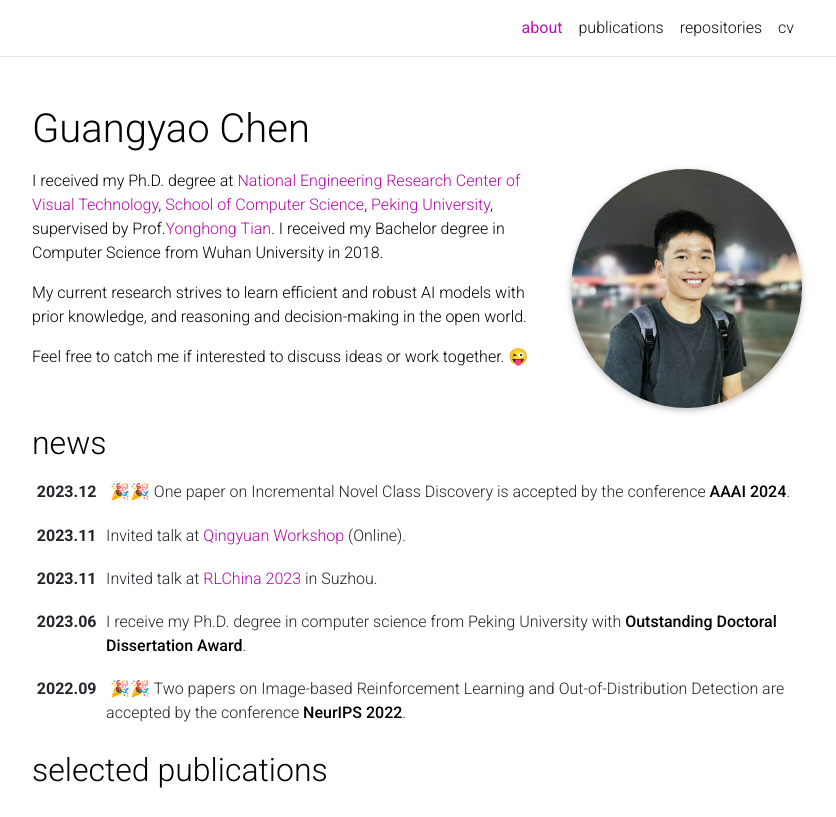
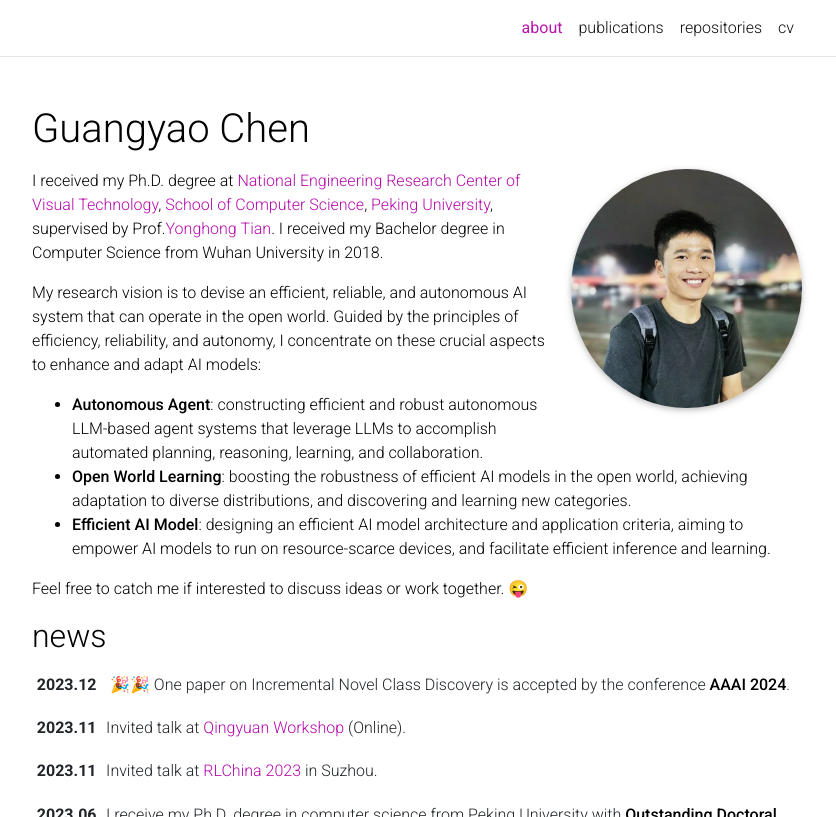
Before and after one commit to iCGY96/iCGY96.github.io, a Jekyll site: the page built from _pages/about.md, in a window 1280 px wide and 1299 px high, cut to the strip 0-817 px from the top of the window. Shown: the whole strip, without its empty margins (223-1059 px from the left). Built offline with Jekyll 4.4.1, drawn with Linux system fonts in a browser that asks for light colours; full-size pictures stand in for the smaller copies a plugin makes; comment, search, counter and statistics services are not loaded; a style sheet for code colours, icons or effects is not loaded.

Commit message:
Update about.md

```diff
--- a/_pages/about.md
+++ b/_pages/about.md
@@ -21,6 +21,9 @@ social: true  # includes social icons at the bottom of the page
 
 I received my Ph.D. degree at [National Engineering Research Center of Visual Technology](http://idm.pku.edu.cn/), [School of Computer Science](https://cs.pku.edu.cn/), [Peking University](https://www.pku.edu.cn), supervised by Prof.[Yonghong Tian](https://www.pkuml.org/). I received my Bachelor degree in Computer Science from Wuhan University in 2018.
 
-My current research strives to learn efficient and robust AI models with prior knowledge, and reasoning and decision-making in the open world.
+My research vision is to devise an efficient, reliable, and autonomous AI system that can operate in the open world. Guided by the principles of efficiency, reliability, and autonomy, I concentrate on these crucial aspects to enhance and adapt AI models:
+- __Autonomous Agent__: constructing efficient and robust autonomous LLM-based agent systems that leverage LLMs to accomplish automated planning, reasoning, learning, and collaboration.
+- __Open World Learning__: boosting the robustness of efficient AI models in the open world, achieving adaptation to diverse distributions, and discovering and learning new categories.
+- __Efficient AI Model__: designing an efficient AI model architecture and application criteria, aiming to empower AI models to run on resource-scarce devices, and facilitate efficient inference and learning.
 
 Feel free to catch me if interested to discuss ideas or work together. 😜
```
